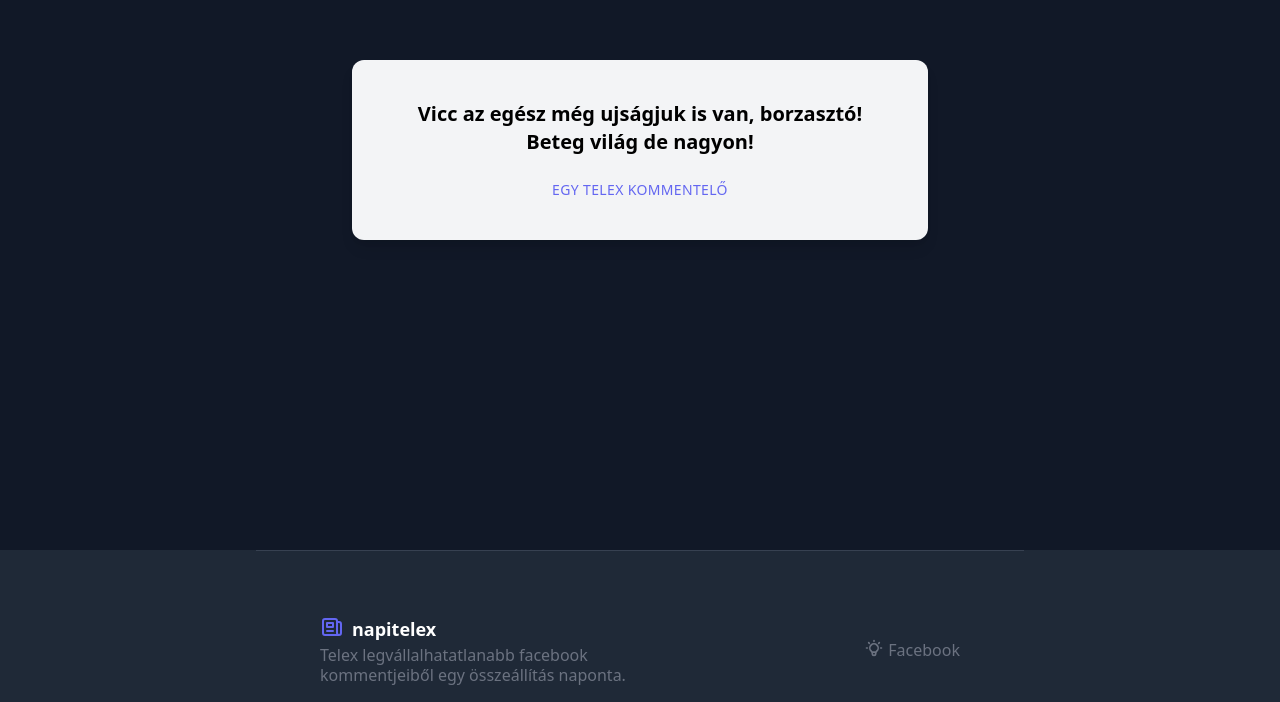
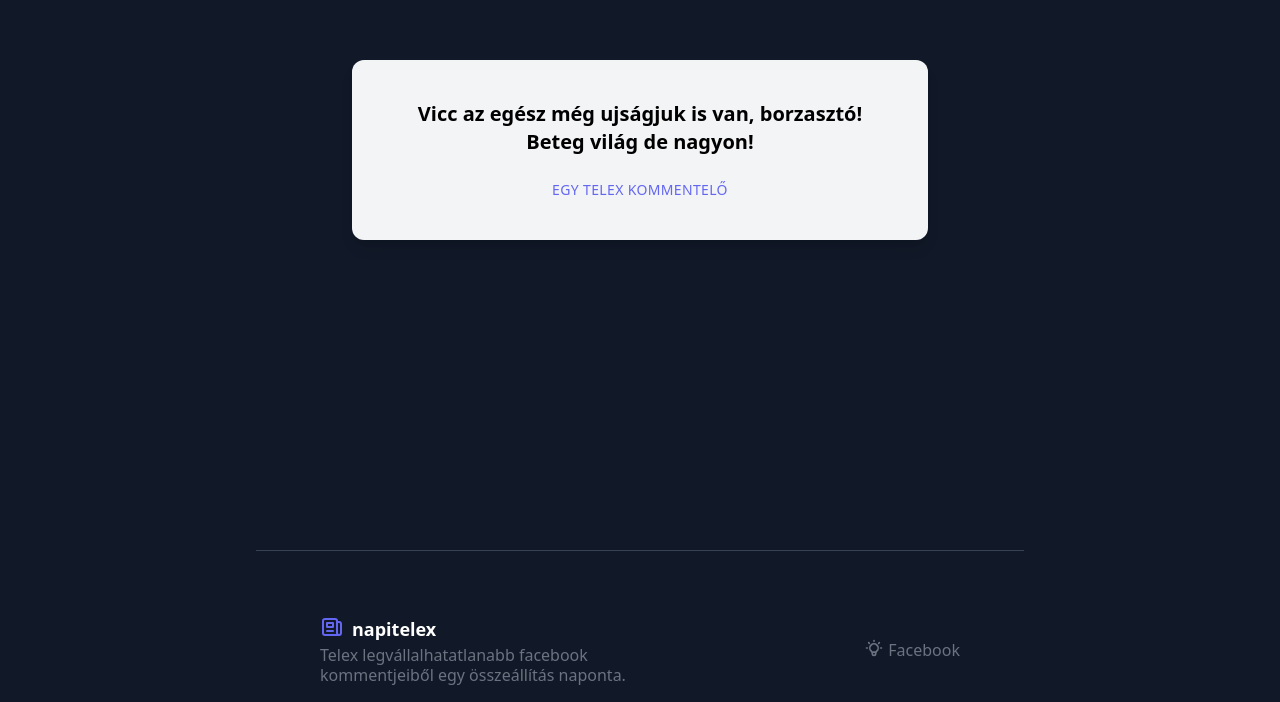
Before and after one commit to sndrrrkrly/napi-telex, a Vue app: page / in a window 1280 px wide. Shown: the part 250-952 px from the top of the page. Built offline with nearby package versions, Linux system fonts and the light colour scheme.

Commit message:
just changed the footer background

```diff
--- a/src/App.vue
+++ b/src/App.vue
@@ -17,7 +17,7 @@
     </div>
   </div>
 
-  <footer class = 'px-50 bg-gray-800 text-gray-100'>
+  <footer class = 'px-50 bg-gray-900 text-gray-100'>
     <div class = 'max-w-7xl md:max-w-3xl sm:max-w-xl mx-auto py-12 px-4 sm:px-6 lg:py-6 lg:px-8 border-t border-gray-700'>
       <div class = 'mt-2 py-8 px-4 sm:px-6 lg:px-8 md:flex md:items-center md:justify-between'>
         <div class = 'flex space-x-2 md:order-2'>
```
